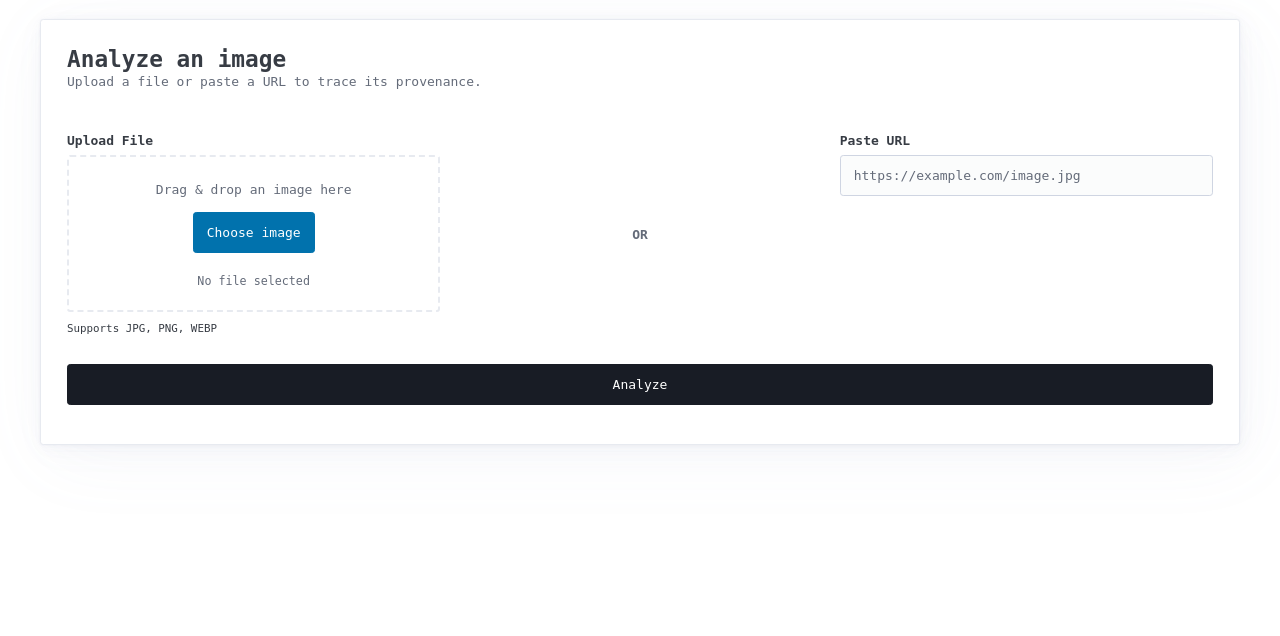
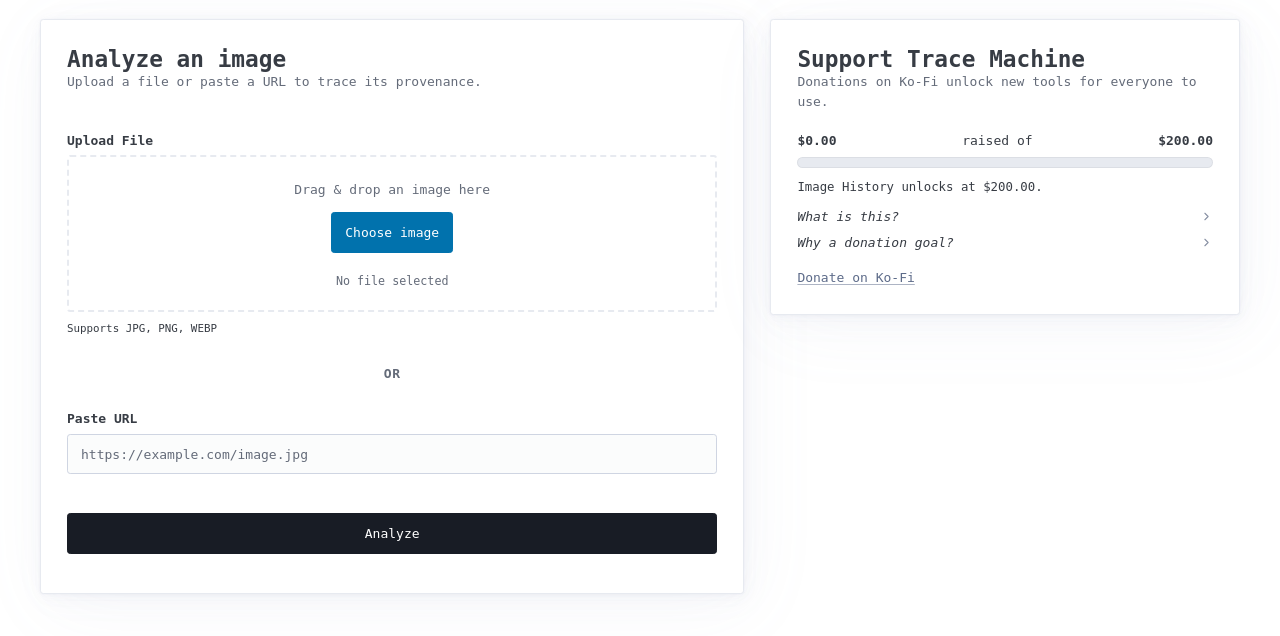
Before and after one commit to bgsulz/Trace-Machine, a Flask app: page / in a window 1280 px wide. Shown: the part 83-719 px from the top of the page. Run offline with Flask 3, Linux system fonts and the light colour scheme; data comes from the database, SQL or seed files in the repository; parts of the project's set-up code (start-up, migrations or seed data) failed here and were passed over; some libraries are stand-ins or nearby versions.

Commit message:
Add Ko-fi donation webhook integration with progress meter and GlobalConfig model for tracking donation goals

```diff
--- a/veracity/__init__.py
+++ b/veracity/__init__.py
@@ -36,12 +36,14 @@ def create_app(test_config=None):
         )
 
     secret_key = os.environ.get("SECRET_KEY", "dev")
+    kofi_token = os.environ.get("KOFI_TOKEN", "")
     app.config.from_mapping(
         SECRET_KEY=secret_key,
         SQLALCHEMY_DATABASE_URI=db_url,
         SQLALCHEMY_TRACK_MODIFICATIONS=False,
         MAX_CONTENT_LENGTH=10 * 1024 * 1024,
         ALLOWED_EXTENSIONS={"png", "jpg", "jpeg", "webp", "gif"},
+        KOFI_TOKEN=kofi_token,
     )
 
     if test_config is not None:
--- /dev/null
+++ b/veracity/config_service.py
@@ -0,0 +1,57 @@
+from __future__ import annotations
+
+from decimal import Decimal, InvalidOperation, ROUND_HALF_UP
+
+from sqlalchemy import update
+
+from . import db
+from .models import GlobalConfig
+
+DONATION_GOAL_CENTS = 200_00
+CONFIG_SINGLETON_ID = 1
+
+
+def _ensure_config_row() -> GlobalConfig:
+    config = db.session.get(GlobalConfig, CONFIG_SINGLETON_ID)
+    if config is None:
+        config = GlobalConfig(id=CONFIG_SINGLETON_ID, total_donated_cents=0)
+        db.session.add(config)
+        db.session.commit()
+    return config
+
+
+def get_global_config() -> GlobalConfig:
+    return _ensure_config_row()
+
+
+def increment_total_donated(amount_cents: int) -> GlobalConfig:
+    if amount_cents <= 0:
+        return _ensure_config_row()
+
+    stmt = (
+        update(GlobalConfig)
+        .where(GlobalConfig.id == CONFIG_SINGLETON_ID)
+        .values(
+            total_donated_cents=GlobalConfig.total_donated_cents + amount_cents,
+        )
+    )
+    result = db.session.execute(stmt)
+    if result.rowcount == 0:
+        config = GlobalConfig(
+            id=CONFIG_SINGLETON_ID,
+            total_donated_cents=amount_cents,
+        )
+        db.session.add(config)
+    db.session.commit()
+    return _ensure_config_row()
+
+
+def parse_amount_to_cents(amount: str | None) -> int:
+    if not amount:
+        return 0
+    try:
+        value = Decimal(amount)
+    except InvalidOperation:
+        return 0
+    cents = (value * 100).quantize(Decimal("1"), rounding=ROUND_HALF_UP)
+    return int(cents)
--- a/veracity/models.py
+++ b/veracity/models.py
@@ -52,3 +52,10 @@ class VoteHistory(db.Model):
     image_id = db.Column(db.Integer, db.ForeignKey("image_registry.id"), nullable=False)
     voter_id = db.Column(db.String(64), nullable=False)
     choice = db.Column(db.String(16), nullable=False)
+
+
+class GlobalConfig(db.Model):
+    __tablename__ = "global_config"
+
+    id = db.Column(db.Integer, primary_key=True)
+    total_donated_cents = db.Column(db.Integer, nullable=False, default=0)
--- a/veracity/routes.py
+++ b/veracity/routes.py
@@ -1,8 +1,20 @@
 from io import BytesIO
+import json
 
-from flask import Blueprint, abort, flash, redirect, render_template, request, send_file, url_for
+from flask import (
+    Blueprint,
+    abort,
+    current_app,
+    flash,
+    jsonify,
+    redirect,
+    render_template,
+    request,
+    send_file,
+    url_for,
+)
 
-from . import ingestion
+from . import csrf, ingestion
 from .analysis_service import (
     handle_remote_analysis,
     perform_analysis,
@@ -10,6 +22,12 @@ from .analysis_service import (
 )
 from .analyzers.manager import ANALYZERS
 from .analysis_cache import load_analysis_payload
+from .config_service import (
+    DONATION_GOAL_CENTS,
+    get_global_config,
+    increment_total_donated,
+    parse_amount_to_cents,
+)
 from .voting_service import VOTE_CHOICES, apply_vote, get_voter_id
 
 bp = Blueprint("main", __name__)
@@ -17,7 +35,16 @@ bp = Blueprint("main", __name__)
 
 @bp.route("/")
 def index():
-    return render_template("index.html")
+    config = get_global_config()
+    total_cents = config.total_donated_cents
+    progress = min(total_cents / DONATION_GOAL_CENTS, 1) if DONATION_GOAL_CENTS else 0
+    return render_template(
+        "index.html",
+        donation_total_cents=total_cents,
+        donation_goal_cents=DONATION_GOAL_CENTS,
+        donation_progress_percent=round(progress * 100, 2),
+        donation_goal_met=total_cents >= DONATION_GOAL_CENTS,
+    )
 
 
 @bp.route("/info")
@@ -128,3 +155,31 @@ def vote():
         )
     flash("Thanks for your vote.")
     return redirect(redirect_target)
+
+
+@bp.route("/webhooks/kofi", methods=["POST"])
+@csrf.exempt
+def kofi_webhook():
+    payload = request.get_json(silent=True) or {}
+    if not payload:
+        raw = request.form.get("data")
+        if raw:
+            try:
+                payload = json.loads(raw)
+            except json.JSONDecodeError:
+                payload = {}
+    provided_token = (payload.get("verification_token") or "").strip()
+    expected_token = current_app.config.get("KOFI_TOKEN", "").strip()
+    if not expected_token or provided_token != expected_token:
+        abort(403)
+
+    amount_cents = parse_amount_to_cents(payload.get("amount"))
+    config = increment_total_donated(amount_cents)
+
+    return jsonify(
+        {
+            "status": "ok",
+            "added_cents": amount_cents,
+            "total_cents": config.total_donated_cents,
+        }
+    )
--- a/veracity/static/css/custom.css
+++ b/veracity/static/css/custom.css
@@ -146,6 +146,75 @@ body > header {
   border-radius: var(--pico-border-radius);
   background-color: var(--pico-card-background-color);
   box-shadow: var(--pico-card-box-shadow);
+}
+
+.home-section {
+  display: grid;
+  gap: 2rem;
+  margin-bottom: 2rem;
+}
+
+@media (min-width: 992px) {
+  .home-section {
+    grid-template-columns: 3fr 2fr;
+    align-items: start;
+  }
+}
+
+.upload-grid {
+  display: flex;
+  flex-direction: column;
+  gap: 1.5rem;
+}
+
+@media (min-width: 768px) {
+  .upload-grid {
+    gap: 2rem;
+  }
+}
+
+.upload-grid__divider {
+  text-align: center;
+  font-weight: 700;
+  color: var(--pico-muted-color);
+  letter-spacing: 0.05em;
+  align-self: center;
+}
+
+.donation-meter {
+  width: 100%;
+  height: 0.9rem;
+  border-radius: 999px;
+  background: var(--pico-muted-border-color);
+  overflow: hidden;
+  position: relative;
+  box-shadow: inset 0 0 0 1px rgba(0, 0, 0, 0.05);
+}
+
+.donation-meter__fill {
+  height: 100%;
+  background: var(--veracity-warning);
+  box-shadow: inset 0 0 8px rgba(129, 89, 3, 0.35);
+  transition: width 200ms ease-out;
+}
+
+.donation-meter__label {
+  display: flex;
+  justify-content: space-between;
+  align-items: baseline;
+  font-size: 1rem;
+  margin-bottom: 0.5rem;
+}
+
+.donation-meter__status {
+  margin-top: 0.75rem;
+  font-size: 0.95rem;
+}
+
+.donation-meter__actions {
+  margin-top: 1.5rem;
+  display: flex;
+  justify-content: flex-start;
 }
 
 .drop-zone {
--- a/veracity/templates/index.html
+++ b/veracity/templates/index.html
@@ -1,5 +1,8 @@
-{% extends "base.html" %} {% block content %}
-<section>
+{% extends "base.html" %} {% block content %} {% set raised_cents =
+donation_total_cents or 0 %} {% set goal_cents = donation_goal_cents or 0 %} {%
+set raised_dollars = raised_cents / 100 %} {% set goal_dollars = goal_cents /
+100 if goal_cents else 0 %}
+<section class="home-section">
   <div class="upload-card">
     <hgroup style="margin-bottom: 3rem">
       <h2>Analyze an image</h2>
@@ -13,10 +16,15 @@
     >
       <input type="hidden" name="csrf_token" value="{{ csrf_token() }}" />
 
-      <div class="grid">
+      <div class="grid upload-grid">
         <div>
           <label for="file"><strong>Upload File</strong></label>
-          <div id="drop-zone" class="drop-zone" aria-label="Drag an image here" style="margin-bottom: 0.5rem;">
+          <div
+            id="drop-zone"
+            class="drop-zone"
+            aria-label="Drag an image here"
+            style="margin-bottom: 0.5rem"
+          >
             <input
               class="sr-only"
               type="file"
@@ -31,17 +39,7 @@
           <small>Supports JPG, PNG, WEBP</small>
         </div>
 
-        <div
-          style="
-            display: flex;
-            align-items: center;
-            justify-content: center;
-            font-weight: bold;
-            color: var(--pico-muted-color);
-          "
-        >
-          OR
-        </div>
+        <div class="upload-grid__divider" aria-hidden="true">OR</div>
 
         <div>
           <label for="image_url"><strong>Paste URL</strong></label>
@@ -59,6 +57,8 @@
       </footer>
     </form>
   </div>
+
+  {% include "partials/donation_meter.html" %}
 </section>
 <script>
   document.addEventListener("DOMContentLoaded", () => {
--- /dev/null
+++ b/veracity/templates/partials/donation_meter.html
@@ -0,0 +1,69 @@
+<div class="meter-card upload-card">
+  <hgroup style="margin-bottom: 1.5rem">
+    <h2>Support Trace Machine</h2>
+    <p>Donations on Ko-Fi unlock new tools for everyone to use.</p>
+  </hgroup>
+  <p class="donation-meter__label">
+    <strong>${{ "{:,.2f}".format(raised_dollars) }}</strong> raised of
+    <strong>${{ "{:,.2f}".format(goal_dollars) }}</strong>
+  </p>
+  <div
+    class="donation-meter"
+    role="img"
+    aria-label="Donation progress at {{ donation_progress_percent }} percent"
+  >
+    <div
+      class="donation-meter__fill"
+      style="width: {{ donation_progress_percent }}%;"
+    ></div>
+  </div>
+  <p class="donation-meter__status">
+    {% if donation_goal_met %} Image History goal met — feature coming soon. {%
+    else %} Image History unlocks at ${{ "{:,.2f}".format(goal_dollars) }}.
+    <details>
+      <summary>
+        <em>What is this?</em>
+      </summary>
+      <div style="margin-top: 0.5rem">
+        The Image History tool will search the internet for visually similar
+        images to the one being analyzed. You'll get a curated list of sources,
+        as well as an estimated creation date.
+        <br />
+        This is a powerful tool for distinguishing synthetic and non-synthetic
+        media, as synthetic media was neither visually persusasive nor
+        widespread prior to
+        <a href="https://openai.com/index/dall-e-2/">mid-2022.</a>
+      </div>
+    </details>
+    <details>
+      <summary>
+        <em>Why a donation goal?</em>
+      </summary>
+      <div style="margin-top: 0.5rem">
+        This stuff ain't free! Your donations will cover API costs for an
+        <a href="https://tineye.com/"
+          >industry-standard reverse image search service</a
+        >. $200 will cover the initial batch of API calls for the Image History
+        tool.
+        <br />
+        <em>
+          Every cent goes to API calls. Nothing goes in my pocket. To be as
+          cost-efficient as possible, Trace Machine will cache important details
+          and use its existing perceptual hash-based image matching to avoid
+          unnecessary API calls.
+        </em>
+      </div>
+    </details>
+    {% endif %}
+  </p>
+  <div class="donation-meter__actions">
+    <a
+      class="secondary"
+      href="https://ko-fi.com/tracemachine"
+      target="_blank"
+      rel="noopener noreferrer"
+    >
+      Donate on Ko-Fi
+    </a>
+  </div>
+</div>
```
Also changed, not shown: migrations/versions/281888111a8c_added_global_config_with_donation_.py (added, +32 -0 lines), tests/conftest.py (+1 -0 lines).
